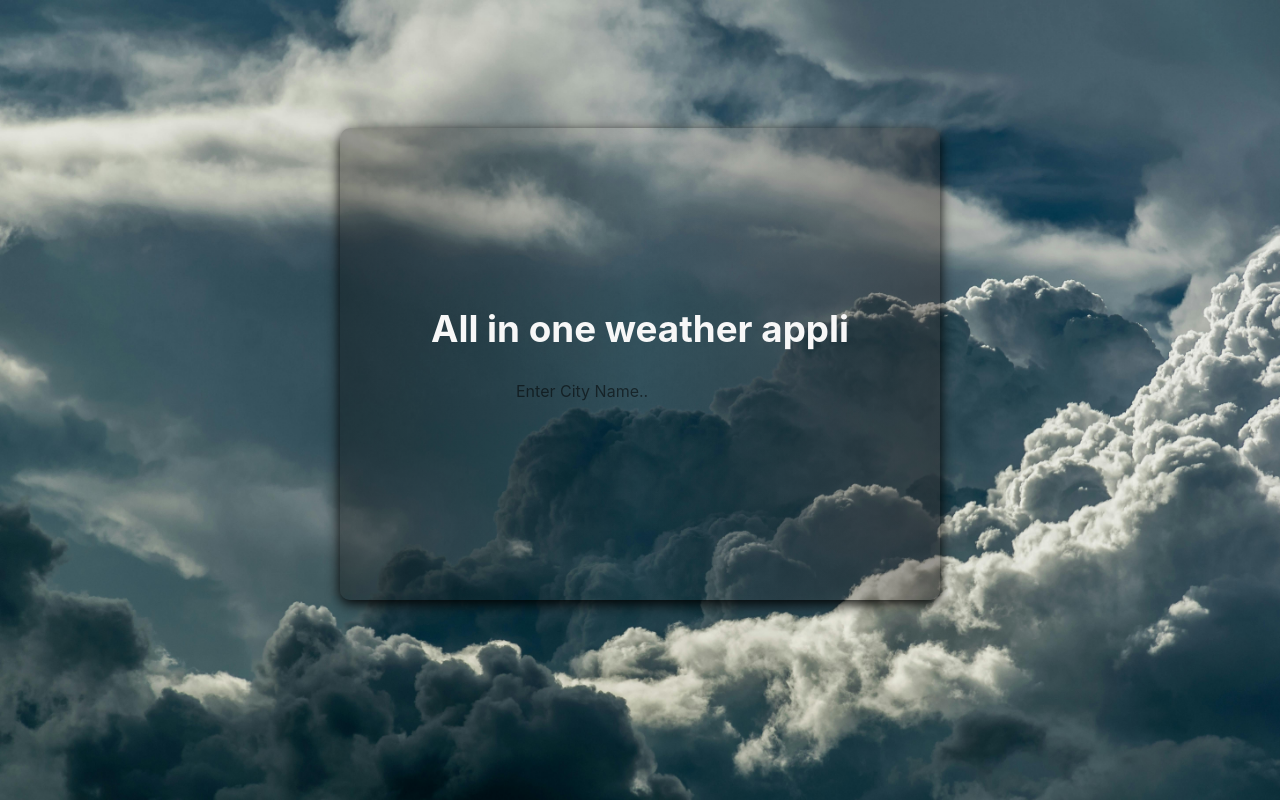
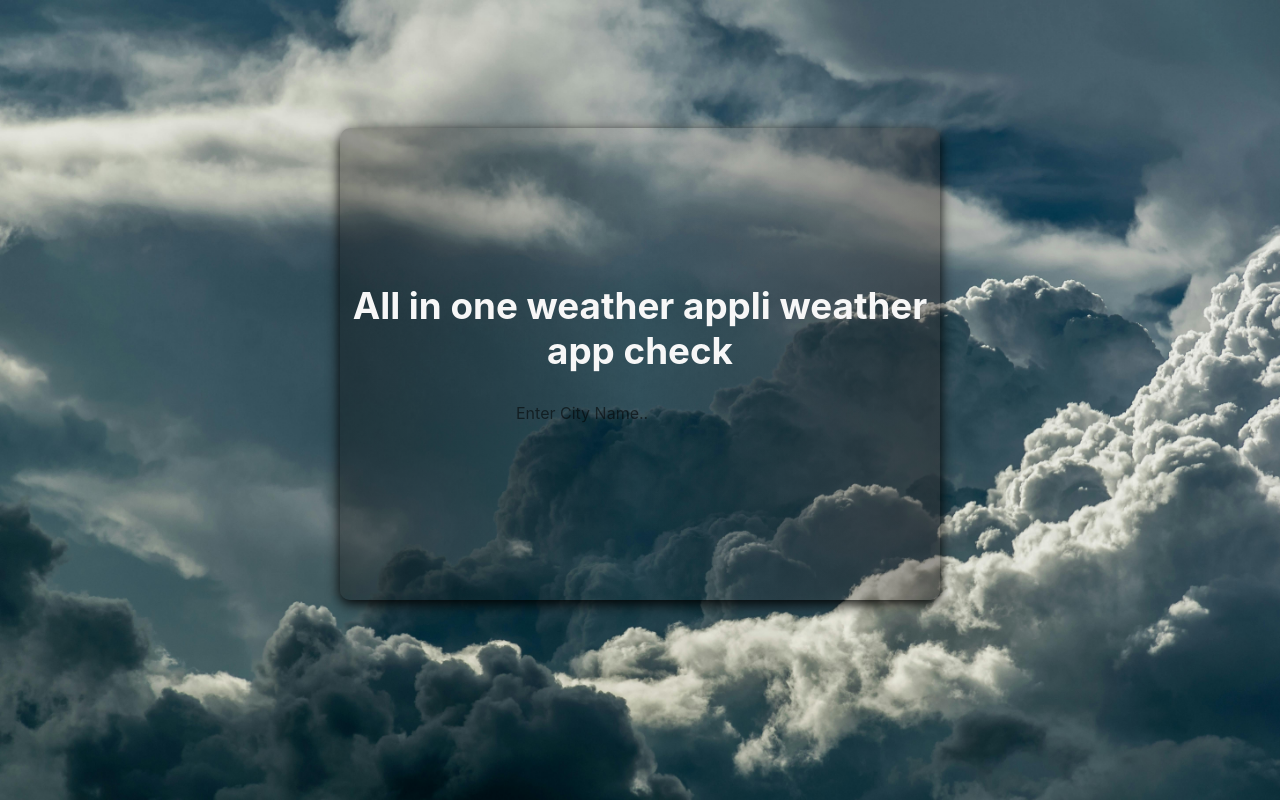
Before and after one commit to Vishnuprasath63/Weather_application, a React (Create React App) app in the folder weather_app/: page / in a window 1280 px wide. Built offline with nearby package versions, Linux system fonts and the light colour scheme; the HTML template or start-up script is replaced by a standard one.

Commit message:
Update App.js

```diff
--- a/weather_app/src/App.js
+++ b/weather_app/src/App.js
@@ -76,6 +76,7 @@ function GfGWeatherApp() {
 		<div className="App">
 			<h1 className="app-name">
 				All in one weather appli
+				weather app check
 			</h1>
 			<div className="search-bar">
 				<input
```
